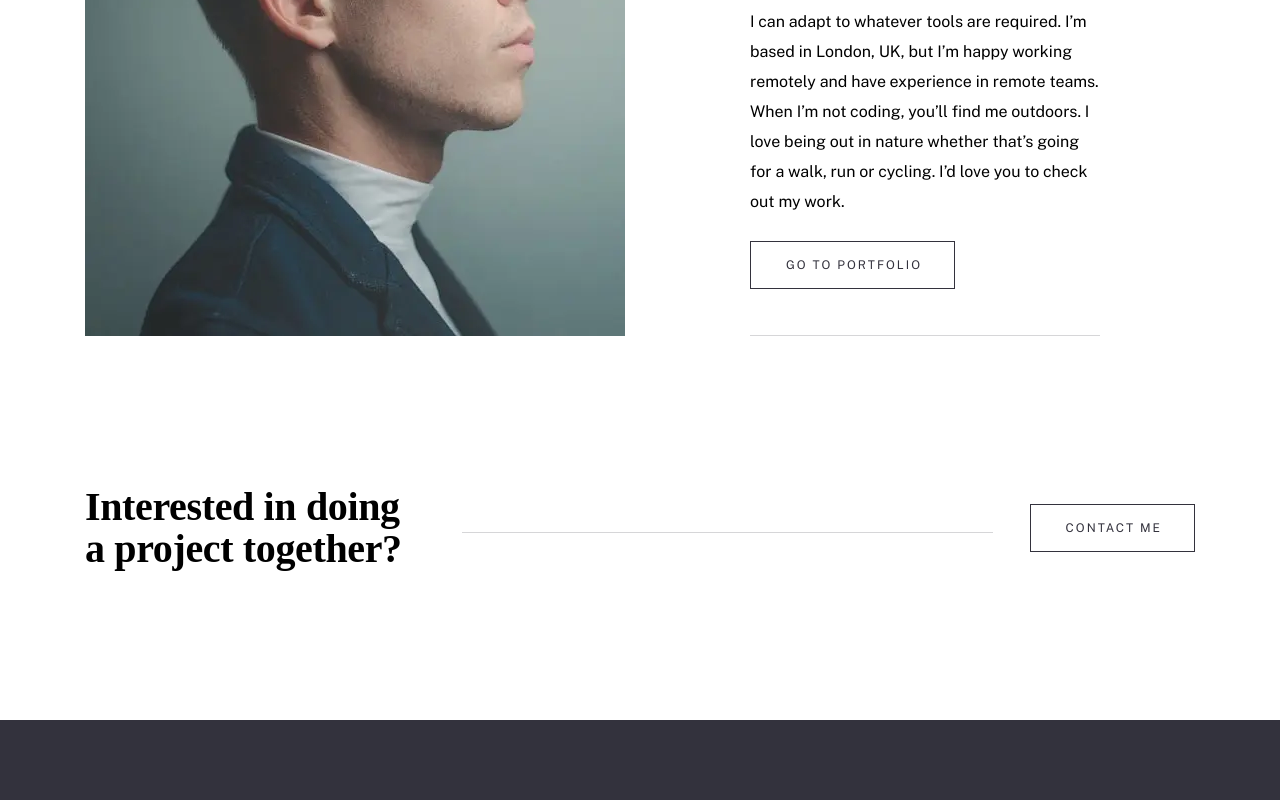
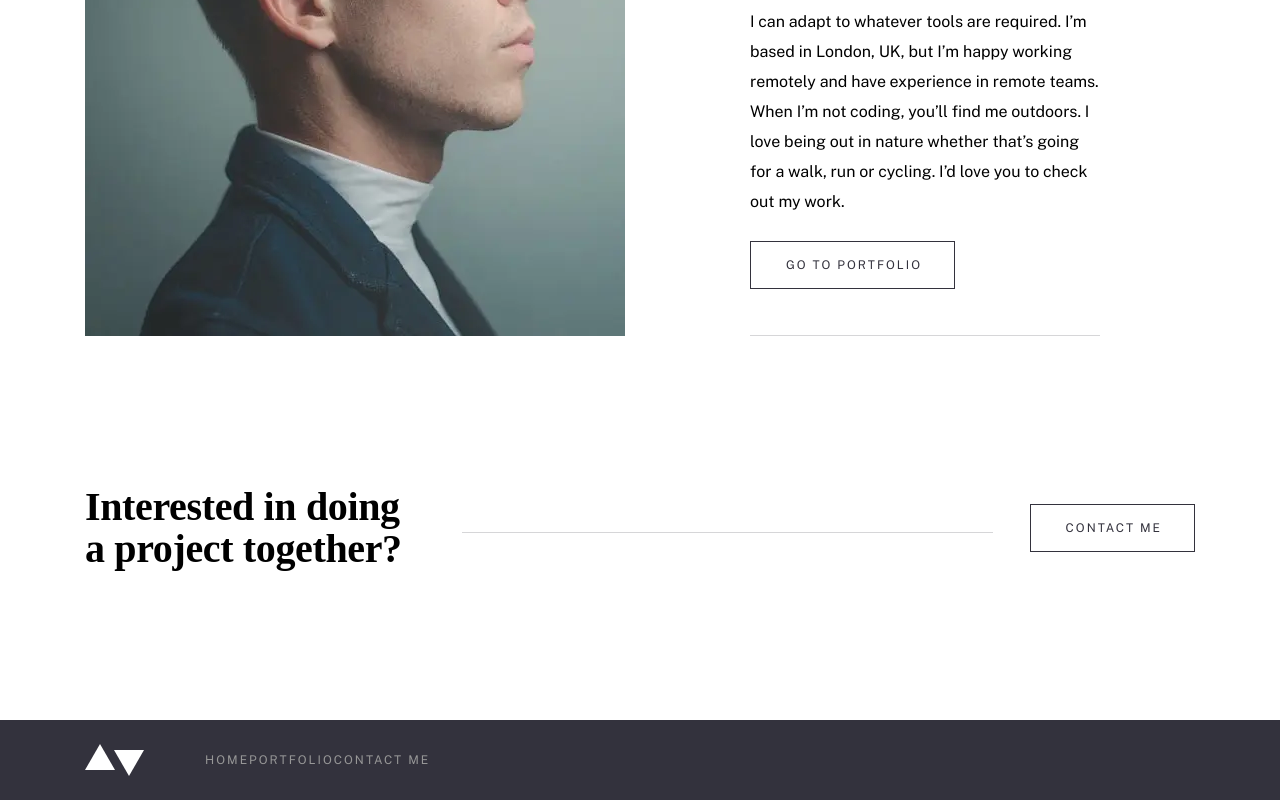
Before and after one commit to andriy-koz/minimalist-portfolio-website, a Next.js app: page / in a window 1280 px wide. Shown: the part 1164-1964 px from the top of the page. Built offline with nearby package versions, Linux system fonts and the light colour scheme; a web font is replaced by a local one.

Commit message:
Advancing with Footer

```diff
--- a/components/Footer.js
+++ b/components/Footer.js
@@ -1,9 +1,16 @@
+import Link from 'next/link';
 import styles from '../styles/Footer.module.scss';
+import TrianglesLogo from './UI/TrianglesLogo';
 
 const Footer = () => {
   return (
     <div className={styles.footer}>
-      <div className={`${styles['footer-container']} container`}></div>
+      <div className={`${styles['footer-container']} container`}>
+        <TrianglesLogo footer />
+        <Link href=''>home</Link>
+        <Link href=''>portfolio</Link>
+        <Link href=''>contact me</Link>
+      </div>
     </div>
   );
 };
--- a/components/UI/TrianglesLogo.js
+++ b/components/UI/TrianglesLogo.js
@@ -1,11 +1,17 @@
 import styles from '../../styles/TrianglesLogo.module.scss';
 
-const TrianglesLogo = () => {
+const TrianglesLogo = ({ footer }) => {
   return (
     <div className={styles.logo}>
-      <div className={styles['logo-triangle']} />
       <div
-        className={`${styles['logo-triangle']} ${styles['logo-triangle-2']}`}
+        className={`${styles['logo-triangle']} ${
+          footer && styles['logo-footer']
+        }`}
+      />
+      <div
+        className={`${styles['logo-triangle']} ${styles['logo-triangle-2']} ${
+          footer && styles['logo-footer']
+        }`}
       />
     </div>
   );
--- a/styles/Footer.module.scss
+++ b/styles/Footer.module.scss
@@ -6,10 +6,13 @@
   height: 80px;
   margin-top: 150px;
   background-color: $grayish-blue;
-  color: #979797;
 }
 
 .footer-container {
   height: 100%;
   display: flex;
+  align-items: center;
+  a {
+    color: #979797;
+  }
 }
--- a/styles/TrianglesLogo.module.scss
+++ b/styles/TrianglesLogo.module.scss
@@ -23,3 +23,11 @@
   border-bottom: 0;
   border-top: 26px solid $grayish-blue;
 }
+
+.logo-footer {
+  border-bottom: 26px solid #fff;
+}
+
+.logo-footer.logo-triangle-2 {
+  border-top: 26px solid #fff;
+}
```
